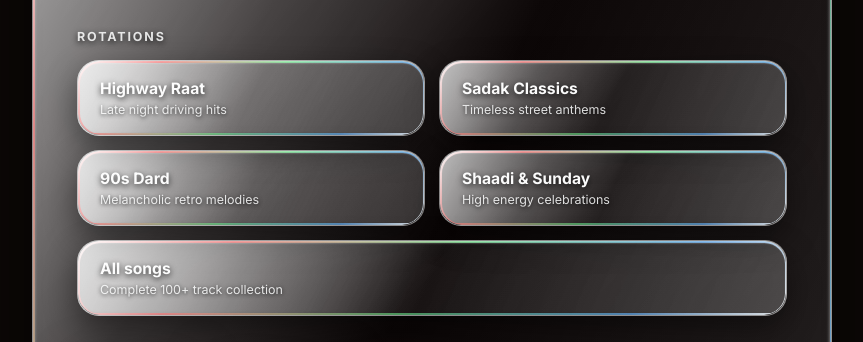
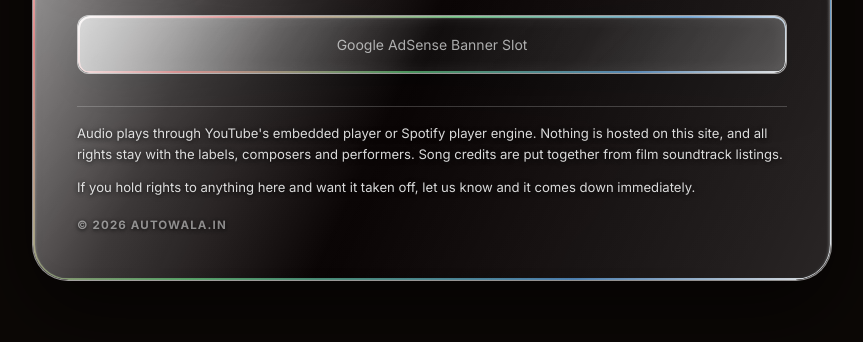
Before and after one commit to vishwastiwari01/radio_playlist, a plain HTML site: page index.html in a window 1280 px wide. Shown: the part 1076-1418 px from the top of the page, without its empty margins (208-1071 px from the left). Drawn offline with Linux system fonts and the light colour scheme.

Commit message:
style: remove description and rotations block from center UI

```diff
--- a/index.html
+++ b/index.html
@@ -42,8 +42,7 @@
         <svg viewBox="0 0 24 24" fill="currentColor" width="14" height="14"><path d="M23.498 6.186a3.016 3.016 0 0 0-2.122-2.136C19.505 3.545 12 3.545 12 3.545s-7.505 0-9.377.505A3.017 3.017 0 0 0 .502 6.186C0 8.07 0 12 0 12s0 3.93.502 5.814a3.016 3.016 0 0 0 2.122 2.136c1.871.505 9.376.505 9.376.505s7.505 0 9.377-.505a3.015 3.015 0 0 0 2.122-2.136C24 15.93 24 12 24 12s0-3.93-.502-5.814zM9.545 15.568V8.432L15.818 12l-6.273 3.568z"/></svg>
         YT Music
       </a>
-      <a href="#rotations-anchor" class="top-pill lg-component">Playlists</a>
-      <a href="#rotations-anchor" class="top-pill lg-component">Songs</a>
+
       <button class="top-pill lg-component" id="btn-customize">
         <svg viewBox="0 0 24 24" fill="none" stroke="currentColor" stroke-width="2" width="14" height="14"><circle cx="12" cy="12" r="3"></circle><path d="M19.4 15a1.65 1.65 0 0 0 .33 1.82l.06.06a2 2 0 0 1 0 2.83 2 2 0 0 1-2.83 0l-.06-.06a1.65 1.65 0 0 0-1.82-.33 1.65 1.65 0 0 0-1 1.51V21a2 2 0 0 1-2 2 2 2 0 0 1-2-2v-.09A1.65 1.65 0 0 0 9 19.4a1.65 1.65 0 0 0-1.82.33l-.06.06a2 2 0 0 1-2.83 0 2 2 0 0 1 0-2.83l.06-.06a1.65 1.65 0 0 0 .33-1.82 1.65 1.65 0 0 0-1.51-1H3a2 2 0 0 1-2-2 2 2 0 0 1 2-2h.09A1.65 1.65 0 0 0 4.6 9a1.65 1.65 0 0 0-.33-1.82l-.06-.06a2 2 0 0 1 0-2.83 2 2 0 0 1 2.83 0l.06.06a1.65 1.65 0 0 0 1.82.33H9a1.65 1.65 0 0 0 1-1.51V3a2 2 0 0 1 2-2 2 2 0 0 1 2 2v.09a1.65 1.65 0 0 0 1 1.51 1.65 1.65 0 0 0 1.82-.33l.06-.06a2 2 0 0 1 2.83 0 2 2 0 0 1 0 2.83l-.06.06a1.65 1.65 0 0 0-.33 1.82V9a1.65 1.65 0 0 0 1.51 1H21a2 2 0 0 1 2 2 2 2 0 0 1-2 2h-.09a1.65 1.65 0 0 0-1.51 1z"></path></svg>
         Customize
@@ -76,37 +75,7 @@
           </div>
         </div>
 
-        <!-- Description Paragraph -->
-        <p class="section-description">
-          90s Hindi film songs, playing round the clock — the kind of tape that never stops at a neighbourhood auto-rickshaw stand. Gaane jo sadak se dil tak, echoing through every corner of Indian streets.
-        </p>
 
-        <!-- Rotations / Playlists Grid -->
-        <div class="rotations-block">
-          <h2 class="rotations-label">ROTATIONS</h2>
-          <div class="rotations-grid">
-            <div class="rotation-item lg-component" data-track-idx="0">
-              <span class="rotation-name">Highway Raat</span>
-              <span class="rotation-desc">Late night driving hits</span>
-            </div>
-            <div class="rotation-item lg-component" data-track-idx="1">
-              <span class="rotation-name">Sadak Classics</span>
-              <span class="rotation-desc">Timeless street anthems</span>
-            </div>
-            <div class="rotation-item lg-component" data-track-idx="2">
-              <span class="rotation-name">90s Dard</span>
-              <span class="rotation-desc">Melancholic retro melodies</span>
-            </div>
-            <div class="rotation-item lg-component" data-track-idx="3">
-              <span class="rotation-name">Shaadi & Sunday</span>
-              <span class="rotation-desc">High energy celebrations</span>
-            </div>
-            <div class="rotation-item rotation-full lg-component" data-track-idx="4">
-              <span class="rotation-name">All songs</span>
-              <span class="rotation-desc">Complete 100+ track collection</span>
-            </div>
-          </div>
-        </div>
 
         <!-- Action Links -->
         <div class="action-buttons-row">
```
